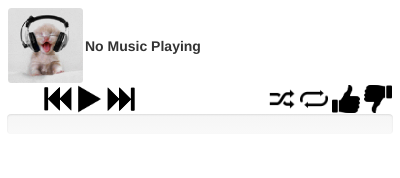
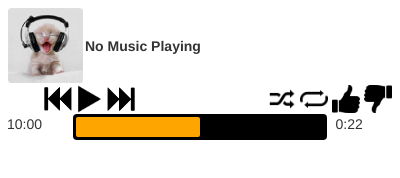
Before and after one commit to calebgomer/Music-CAT, a browser extension: page popup.html in a window 400 px wide. Drawn offline with Linux system fonts and the light colour scheme.

Commit message:
Fixed progress bar

```diff
--- a/css/popup.css
+++ b/css/popup.css
@@ -7,7 +7,16 @@
   width: 1.5em;
   height: 1.5em;
 }
-
+#song_progress {
+  background-color:orange;
+  height:20px;
+  border-radius: 2px;
+}
+#container {
+  background-color: black;
+  border-radius: 4px;
+  padding: 3px;
+}
 .control_table {
   width: 100%;
 }
--- a/popup.html
+++ b/popup.html
@@ -40,9 +40,23 @@
         </td>
       </tr>
     </table>
-    <div class="progress progress-warning">
+    <!--<div class="progress progress-warning">
       <div id="song_progress" class="bar" style="width: 0%;"></div>
-      <div class="pull_right"></div>
+      <div align="right" class="pull_right">0:22</div>
+    </div>-->
+    <div class="row-fluid">
+      <div class="span2">
+        <div>10:00</div>
+      </div>
+      <div class="span8">
+        <div id="container">
+          <div id="song_progress" style="width:50%;/* height:25px; background-color:#f00*/">
+          </div>
+        </div>
+      </div>
+      <div class="span2">
+        <div>0:22</div>
+      </div>
     </div>
   </body>
 </html>
--- a/scripts/popup.js
+++ b/scripts/popup.js
@@ -194,7 +194,9 @@ function setProgress(progress, duration) {
   end = parseFloat(durSplit[0]*60)+parseFloat(durSplit[1]);
   //console.log(now,'/',end);
   var p = Math.round((now/end)*100);
-  $('#song_progress').attr('style', 'width: '+p+'%;');
+  var progressBar = document.getElementById('song_progress');
+  progressBar.style.width=p+'%';
+  // /$('#song_progress').attr('style', 'width: '+p+'%;');
 
   // setup moving slider
   progressTimeoutID = setTimeout(increaseProgress, 250);
@@ -205,7 +207,8 @@ function increaseProgress() {
     now+=0.25;
     var p = (now/end)*100;
     //console.log(p);
-    $('#song_progress').attr('style', 'width: '+p+'%;');
+    var progressBar = document.getElementById('song_progress');
+    progressBar.style.width=p+'%';
     progressTimeoutID = setTimeout(increaseProgress, 250);
   } else {
     updateCurrentSong();
```
